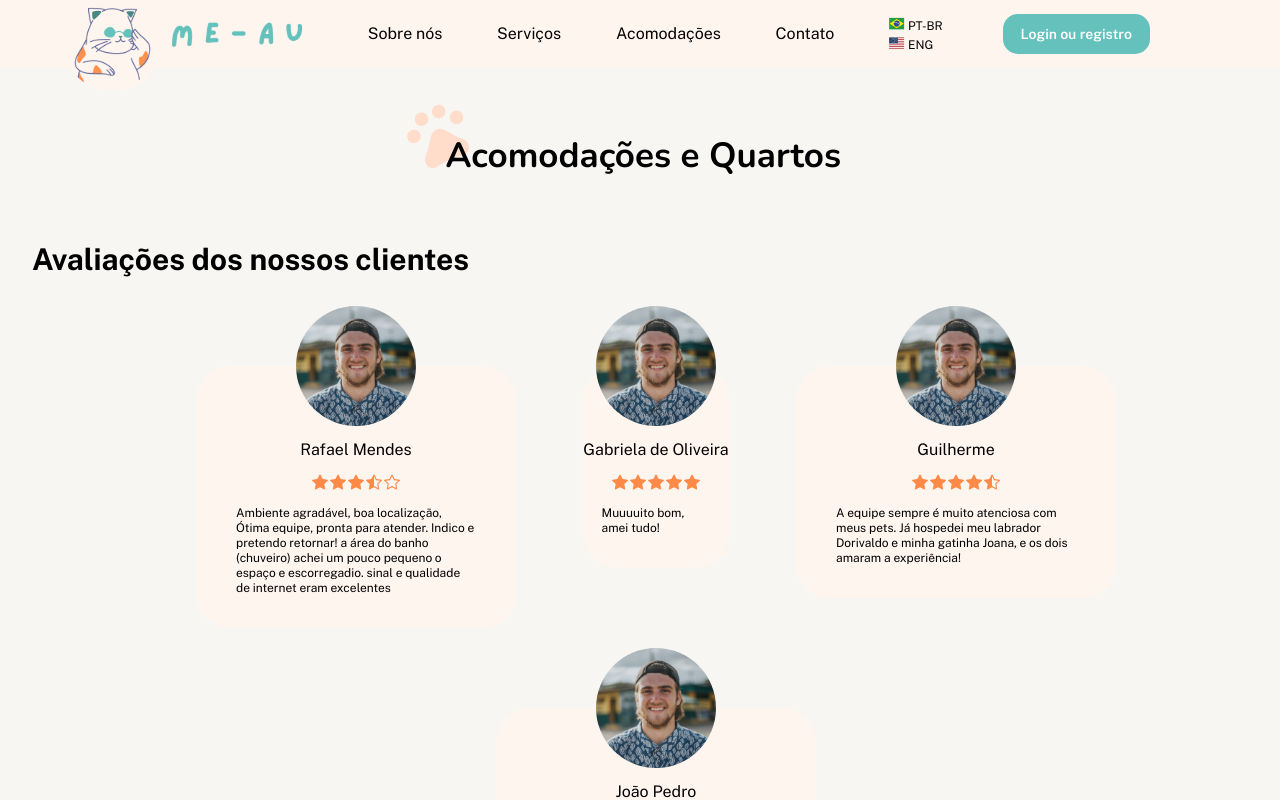
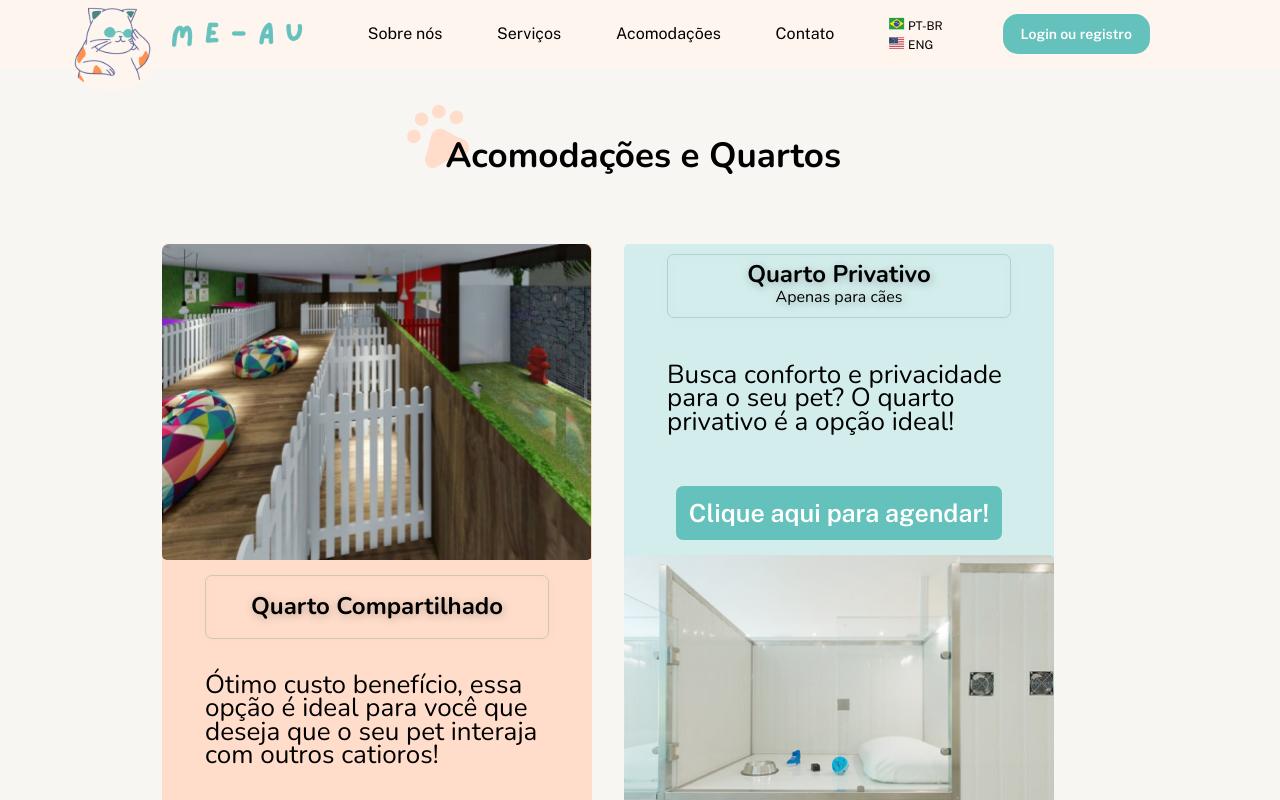
Before and after one commit to M4-PROJETO-FINAL/me-au-front-end, a React (Create React App) app: page / in a window 1280 px wide. Shown: the top 800 px of the page. Built offline with nearby package versions, Linux system fonts and the light colour scheme.

Commit message:
feat: complete cards room

```diff
--- a/src/components/RoomsCards/index.tsx
+++ b/src/components/RoomsCards/index.tsx
@@ -1,6 +1,10 @@
+import { useTranslation } from "react-i18next";
+
+import clickRoom from "../../assets/clickRoom.svg";
 import quartoCat from "../../assets/quartoCat.png";
 import quartoComp from "../../assets/quartoComp.png";
 import quartoDog from "../../assets/quartoDog.png";
+import { Button } from "../Button/style";
 import { RoomSection } from "./styles";
 
 interface IRoom {
@@ -11,6 +15,8 @@ interface IRoom {
 }
 
 const SectionRooms = () => {
+  const { t } = useTranslation();
+
   const rooms: IRoom[] = [
     {
       urlImage: quartoComp,
@@ -41,11 +47,32 @@ const SectionRooms = () => {
       <ul>
         {rooms.map((room, id) => (
           <li key={id}>
-            <img src={room.urlImage} alt={room.title} />
-            <div>
-              <h3>{room.title}</h3>
-              {room.extra && <span>{room.extra}</span>}
+            <div className="divRoomCard-item-1">
+              <img src={room.urlImage} alt={room.title} />
+            </div>
+            <div className="divRoomCard-item-2">
+              <div className="titleCardRoom">
+                <h3>{room.title}</h3>
+                {room.extra && <span>{room.extra}</span>}
+              </div>
               <p>{room.description}</p>
+            </div>
+            <div className="divRoomCard-item-3">
+              <Button
+                backgroundColor="rgba(var(--aquaLight), 1)"
+                color="rgba(var(--white), 1)"
+                height="2.5rem"
+                width="100%"
+                fontSize=".875rem"
+                fontWeight="600"
+                borderRadius=".9375rem"
+                onClick={() =>
+                  console.log("Aqui deveria abrir a pag do quarto")
+                }
+              >
+                <span>Clique aqui para agendar!</span>
+                <img src={clickRoom} alt="#" />
+              </Button>
             </div>
           </li>
         ))}
--- a/src/components/RoomsCards/styles.ts
+++ b/src/components/RoomsCards/styles.ts
@@ -10,19 +10,160 @@ export const RoomSection = styled.section`
     justify-content: center;
     width: 100%;
     flex-wrap: wrap;
-    gap: 20px;
+    gap: 2rem;
+
+    .divRoomCard-item-1 {
+      order: 2;
+      width: 100%;
+      height: 90%;
+
+      @media screen and (min-width: 500px) {
+        order: 1;
+
+        height: 50%;
+      }
+    }
+
+    .divRoomCard-item-2 {
+      order: 1;
+      width: 100%;
+
+      div {
+        border: 1px solid rgba(70, 135, 131, 0.25);
+        filter: drop-shadow(1px 2px 4px rgba(0, 0, 0, 0.25));
+        border-radius: 7px;
+        display: flex;
+        align-items: center;
+        justify-content: center;
+        padding: 3px;
+        width: 100%;
+        flex-direction: column;
+      }
+
+      p {
+        display: none;
+      }
+
+      @media screen and (min-width: 500px) {
+        order: 2;
+        line-height: 23.5px;
+
+        height: 35%;
+        display: flex;
+        align-items: center;
+        flex-direction: column;
+        gap: 15px;
+
+        div {
+          height: 4rem;
+          width: 80%;
+        }
+
+        p {
+          display: flex;
+          align-items: center;
+          justify-content: center;
+          height: 60%;
+          font-size: 26px;
+          width: 80%;
+          color: rgba(var(--black), 1);
+          font-weight: 400;
+        }
+      }
+    }
+
+    .divRoomCard-item-3 {
+      order: 3;
+      display: flex;
+      align-self: end;
+      align-items: center;
+      border-radius: 7px;
+
+      padding: 7px;
+      margin-top: -68px;
+      background-color: rgba(var(--aquaLight), 1);
+
+      span {
+        display: none;
+      }
+
+      img {
+        width: 26px;
+        height: 28px;
+      }
+
+      @media screen and (min-width: 500px) {
+        margin-top: 0px;
+        align-self: unset;
+
+        img {
+          display: none;
+        }
+
+        span {
+          display: initial;
+          font-family: Public Sans;
+          font-size: 25px;
+          font-weight: 600;
+          line-height: 29px;
+          letter-spacing: 0em;
+          text-align: left;
+        }
+      }
+    }
 
     li {
       display: flex;
       flex-direction: column;
       align-items: center;
+
       min-width: 290px;
       max-width: 430px;
+      width: 18.125rem;
+
+      min-height: 275px;
+      max-height: 632px;
+      height: 17.5rem;
+
+      gap: 15px;
+
+      background-color: #ffddca;
+      border-radius: 5px;
+
+      :nth-child(2) {
+        background-color: #d2edec;
+
+        @media screen and (min-width: 500px) {
+          .divRoomCard-item-1 {
+            order: 3;
+            height: 51.5%;
+          }
+
+          .divRoomCard-item-2 {
+            order: 1;
+            margin-top: 10px;
+          }
+
+          .divRoomCard-item-3 {
+            order: 2;
+          }
+        }
+      }
 
       img {
-        width: 285px;
-        height: 214px;
+        width: 100%;
+        height: 100%;
         border-radius: 5px;
+      }
+
+      h3 {
+        font-weight: 700;
+        font-size: 1.5rem;
+      }
+
+      @media screen and (min-width: 500px) {
+        width: 430px;
+        height: 631px;
       }
     }
   }
--- a/src/components/RoomsTitles/index.tsx
+++ b/src/components/RoomsTitles/index.tsx
@@ -1,4 +1,5 @@
 import { useTranslation } from "react-i18next";
+
 import petIcon from "../../assets/petIcon.svg";
 import { RoomTitles } from "./styles";
 
--- a/src/pages/Home/index.tsx
+++ b/src/pages/Home/index.tsx
@@ -1,10 +1,12 @@
 import CustomerReviews from "../../components/CustomerReviews";
 import TitleRooms from "../../components/RoomsTitles";
+import RoomSection from "../../components/RoomsCards";
 
 const Home = () => {
   return (
     <div>
       <TitleRooms />
+      <RoomSection />
       <CustomerReviews />
     </div>
   );
```
Also changed, not shown: src/assets/clickRoom.svg (added).
